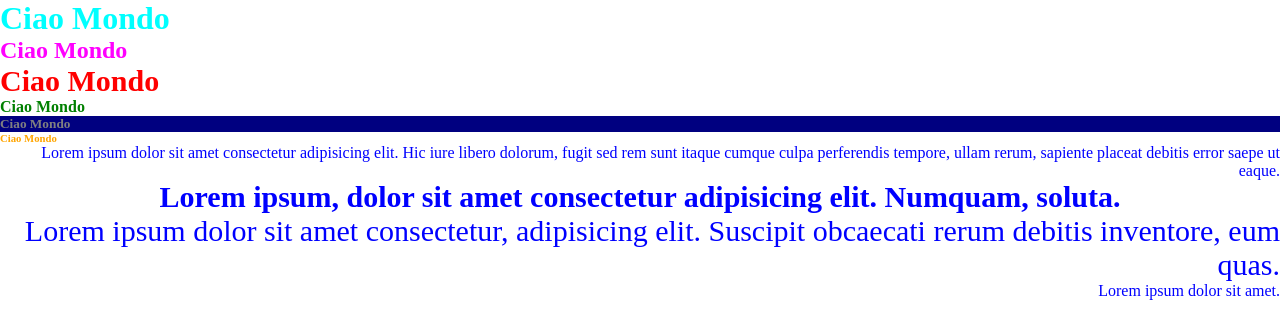
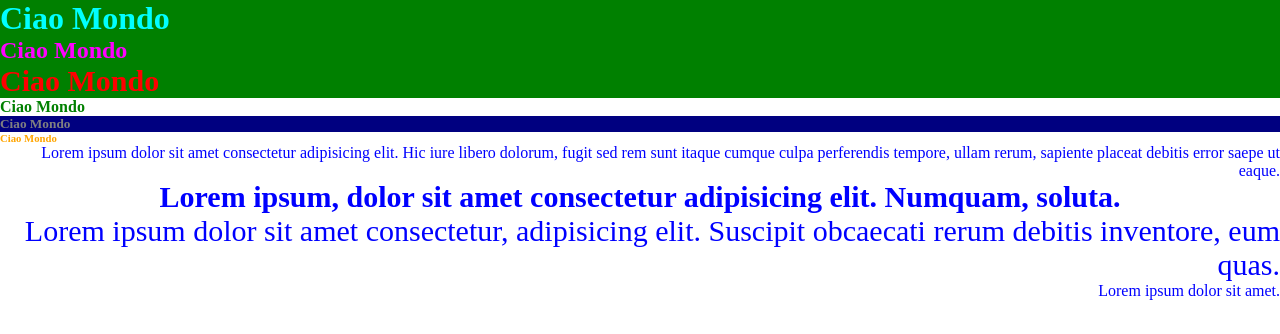
Before and after one commit to marcoozzzz05/marcoproject, a plain HTML site: page index.html in a window 1280 px wide. Drawn offline with Linux system fonts and the light colour scheme.

Commit message:
assign rules to different elements

```diff
--- a/style.css
+++ b/style.css
@@ -52,3 +52,7 @@ h6 {
 .weight {
     font-weight: bold;
 }
+
+h1,h2,h3 {
+    background-color: green;
+}
```
